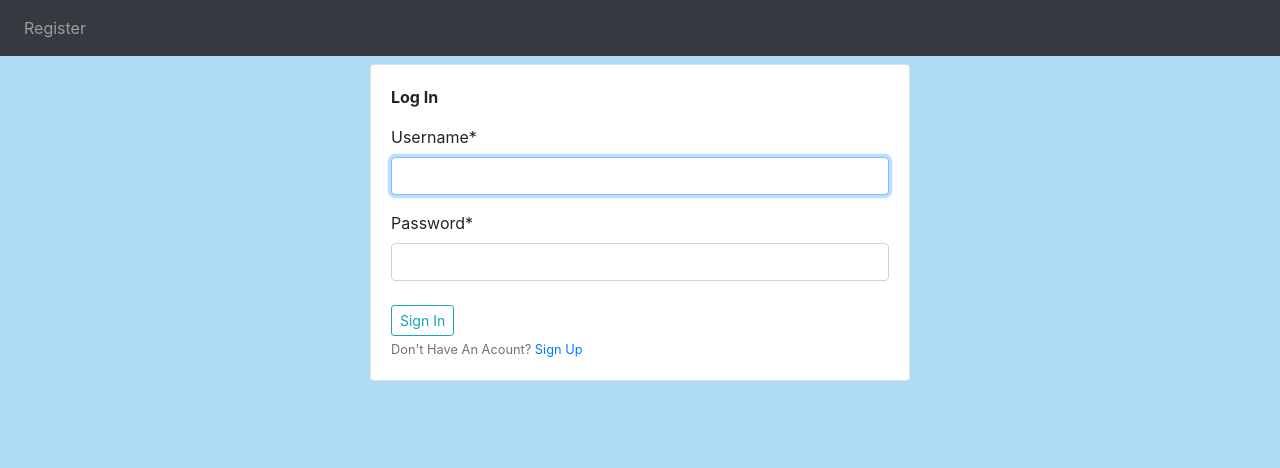
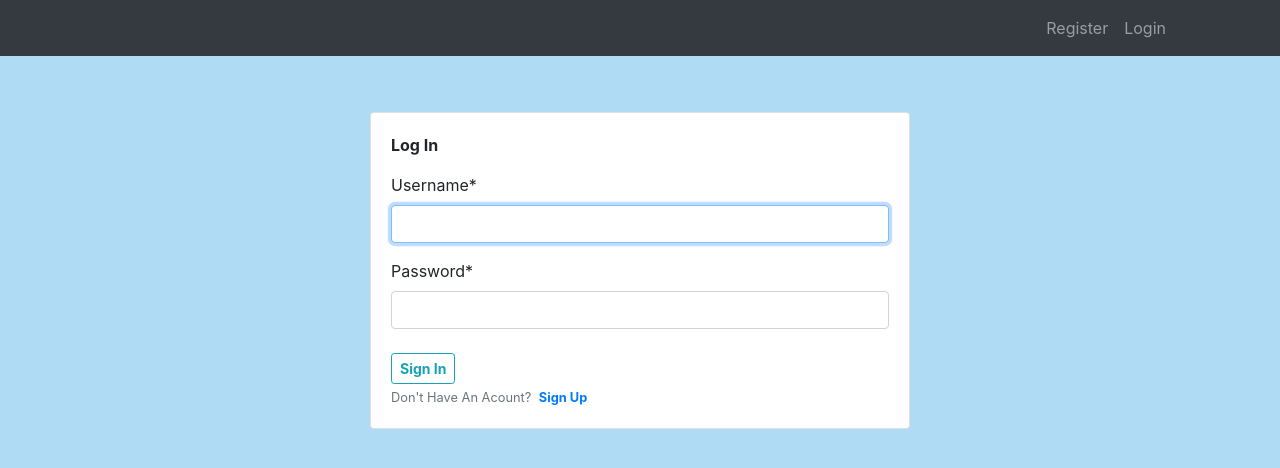
Before and after one commit to DonAttai/todo-app, a Django app: page /login/ in a window 1280 px wide. Shown: the top 468 px of the page. Run offline with Django 3.2, Linux system fonts and the light colour scheme; some libraries are stand-ins or nearby versions.

Commit message:
Edited the html files and input form

```diff
--- a/tasks/templates/tasks/base.html
+++ b/tasks/templates/tasks/base.html
@@ -26,6 +26,8 @@
     {% include 'tasks/navbar.html' %}
 
     <div class="container">
+        <div class="row mt-2">
+            <div class="col-8 col-sm-6 mx-auto">
                 {% if messages %}
                     {% for message in messages %}
                         <div class="alert alert-{{message.tags}}">
@@ -33,7 +35,10 @@
                         </div>
                     {% endfor %}
                 {% endif %}
-          <div class="mt-2" >
+            </div>
+        </div>
+
+          <div class="mt-1" >
               {% block content %}{% endblock %}
           </div>
     </div>
--- a/tasks/templates/tasks/navbar.html
+++ b/tasks/templates/tasks/navbar.html
@@ -1,36 +1,38 @@
 <nav class="navbar navbar-expand-md navbar-dark bg-dark ">
+  <div class="row">
+    <div class="col-lg-3"></div>
+    <div class="col-lg-3"></div>
+    <div class="col-lg-3"></div>
+    <div class="col-lg-3"></div>
+  </div>
   <button class="navbar-toggler" data-toggle="collapse" data-target="#collapse-target">
     <span class="navbar-toggler-icon"></span>
   </button>
+
   <div class="collapse navbar-collapse" id="collapse-target">
       {% if user.is_authenticated %}
-      <ul class="navbar-nav navbar-right">
-        <li class="navbar-item">
-            <a class="navbar-brand" href="{% url 'index' %}">Todo App</a>
-        </li>
-        <li class="navbar-item">
-          <a class="navbar-brand" href="{% url 'index' %}">Home</a>
-        </li>
-      </ul>
-      <div class="float-right form-inline my-2 my-lg-0 text-white ml-auto">
-        <h5>Welcome, {{request.user}}!</h5>
+      <div class="navbar-nav mr-auto">
+          <a class="nav-link" href="{% url 'index' %}">Todo App</a>
+          <a class="nav-link" href="{% url 'index' %}">Home</a>
       </div>
-      <ul class="navbar-nav">
-        <li class="nav-item">
-          <a class="nav-link" href="{% url 'logout' %}">Logout</a>
-        </li>
-      </ul>
+
+      <div class="navbar-nav ml-auto">
+        <h5 class="nav-link active">Welcome, {{request.user}}!</h5>
+        <a class="nav-link" href="{% url 'logout' %}">Logout</a>
+      </div>
 
       {% else %}
-          <ul class="navbar-nav navbar-right">
-            <li class="nav-item">
+          <div class="navbar-nav ml-auto">
               <a class="nav-link" href="{% url 'register' %}">Register</a>
-            </li>
-            <!-- <li class="nav-item">
               <a class="nav-link" href="{% url 'login' %}">Login</a>
-            </li> -->
-          </ul>
+          </div>
       {% endif %}
+      <div class="row">
+        <div class="col-lg-3"></div>
+        <div class="col-lg-3"></div>
+        <div class="col-lg-3"></div>
+        <div class="col-lg-3"></div>
+      </div>
   </div>
 
 </nav>
--- a/users/templates/users/login.html
+++ b/users/templates/users/login.html
@@ -4,21 +4,20 @@
 
 {% block content %}
 
-<div class="row  justify-content-center align-items-center">
-    <div class="col-md-6">
-        <div class="card mx-auto">
-            <div class="card-body">
-                <p> <strong>Log In</strong></p>
+<div class="row mt-5">
+    <div class="col-8 col-sm-6 mx-auto">
+            <div class="card card-body">
+                <p class=""> <strong class="mt-0">Log In</strong></p>
                 <form method="POST" action="" autocomplete="off">
                     {% csrf_token %}
                     {{ form|crispy }}
-                        <input type="submit" value="Sign In" class="btn-sm btn btn-outline-info mt-2">
+                        <input type="submit" value="Sign In" class="btn-sm btn btn-outline-info font-weight-bold mt-2">
                 </form>
                 <div>
-                    <small class="text-muted">Don't Have An Acount? <a href="{% url 'register' %}">Sign Up</a></small>
+                    <small class="text-muted">Don't Have An Acount?
+                    <a href="{% url 'register' %}" class="font-weight-bold ml-1">Sign Up</a></small>
                 </div>
             </div>
-        </div>
     </div>
 
 </div>
--- a/users/templates/users/logout.html
+++ b/users/templates/users/logout.html
@@ -2,10 +2,10 @@
 {% extends 'tasks/base.html' %}
 
 {% block content %}
-<div class="card w-sm-50 mx-auto">
-    <div class="card-body text-center">
+<div class="col-8 col-sm-6 mx-auto">
+    <div class="card card-body text-center">
         <h4>You are logged out</h4>
-        <small class="muted-text"> <a href="{% url 'login' %}">Log In Again</a> </small>
+        <small class="muted-text"><a href="{% url 'login' %}" class="font-weight-bold">Log In Again</a> </small>
     </div>
 </div>
 
```
Also changed, not shown: tasks/templates/tasks/delete.html (+5 -5 lines), tasks/templates/tasks/index.html (+6 -4 lines), tasks/templates/tasks/update.html (+5 -3 lines), tasks/views.py (+16 -7 lines), users/templates/users/register.html (+7 -7 lines), db.sqlite3, tasks/migrations/0007_auto_20200816_1332.py, tasks/models.py (line endings or trailing spaces), todos/settings.py (line endings or trailing spaces). Lines whose indentation alone changed are shown as unchanged.
